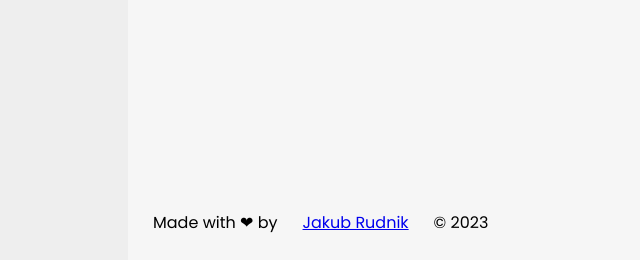
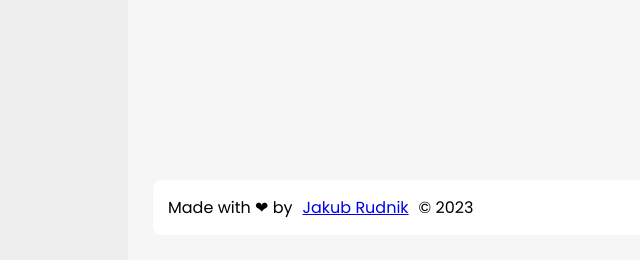
Before and after one commit to Jakub-Rudnik/plant-crop-management-system, a PHP site: page / in a window 1280 px wide. Shown: the part 540-800 px from the top of the page, without its empty margins (76-716 px from the left). Run offline with PHP 8.4, Linux system fonts and the light colour scheme.

Commit message:
Refactor of footer css

```diff
--- a/styles/footer.css
+++ b/styles/footer.css
@@ -2,7 +2,10 @@ footer {
     display: flex;
     align-items: center;
     justify-content: flex-start;
-    gap: 25px;
-    position: absolute;
-    bottom: 25px;
+    gap: 10px;
+    padding: 15px;
+    width: 100%;
+    margin-top: auto;
+    border-radius: 8px;
+    background-color: var(--secondary);
 }
```
